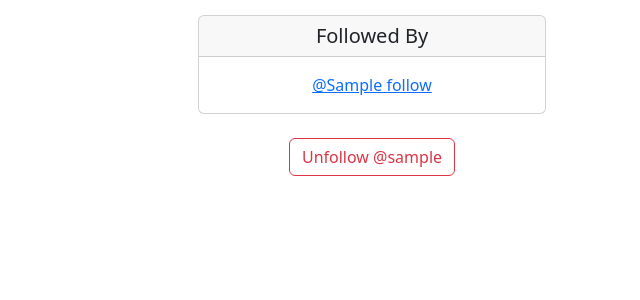
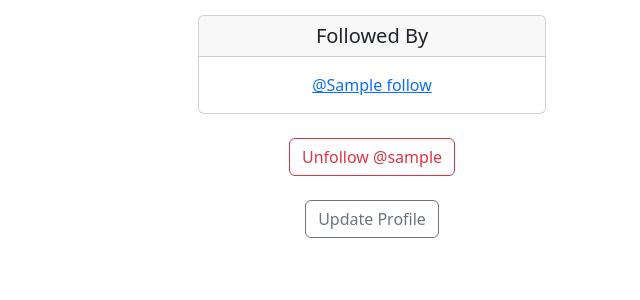
Before and after one commit to youngrokkim2017/twitter_django, a Django app: template teatime/templates/profile.html in a window 1280 px wide. Shown: the part 308-608 px from the top of the page, without its empty margins (640-1280 px from the left). Run offline with Django 5.2, Linux system fonts and the light colour scheme; a user stored in the database is signed in; tables that the repository leaves empty hold one stand-in row (values such as "Sample post"); the template is opened without the code that fills it: values that come from a table or form of the project are taken from there, most other values are stand-ins (such as "Sample title", 1, 10 or a date in 2020).

Commit message:
Add link to update user

```diff
--- a/teatime/templates/profile.html
+++ b/teatime/templates/profile.html
@@ -65,6 +65,13 @@
                         </button>
                     {% endif %}
                 </form>
+                <br />
+                <!-- check for correct user -->
+                {% if request.user.id == profile.user.id %}
+                <a href="{% url 'update_user' %}" class="btn btn-outline-secondary">
+                    Update Profile
+                </a>
+                {% endif %}
             </div>
         </div>
     </div>
```
